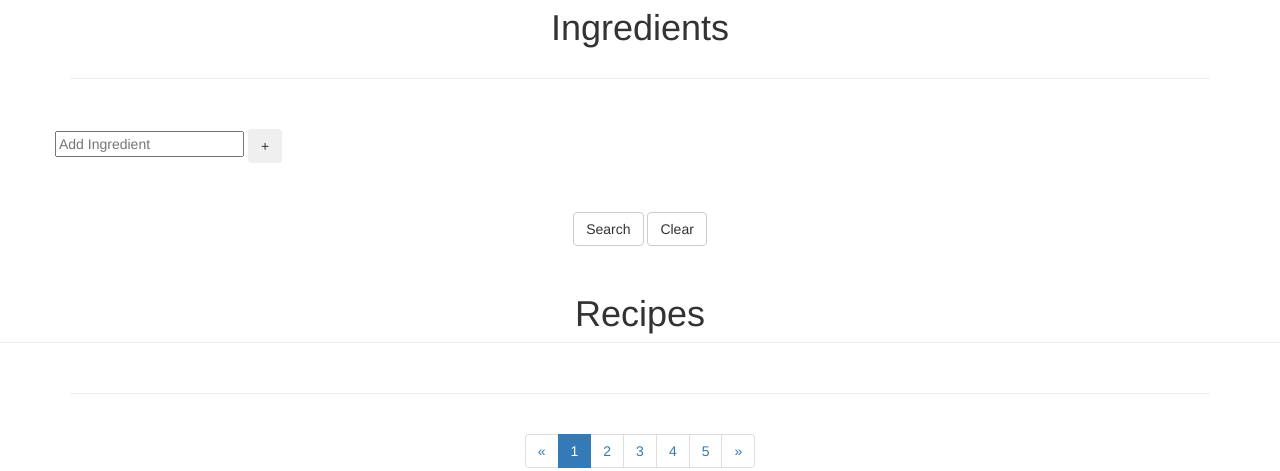
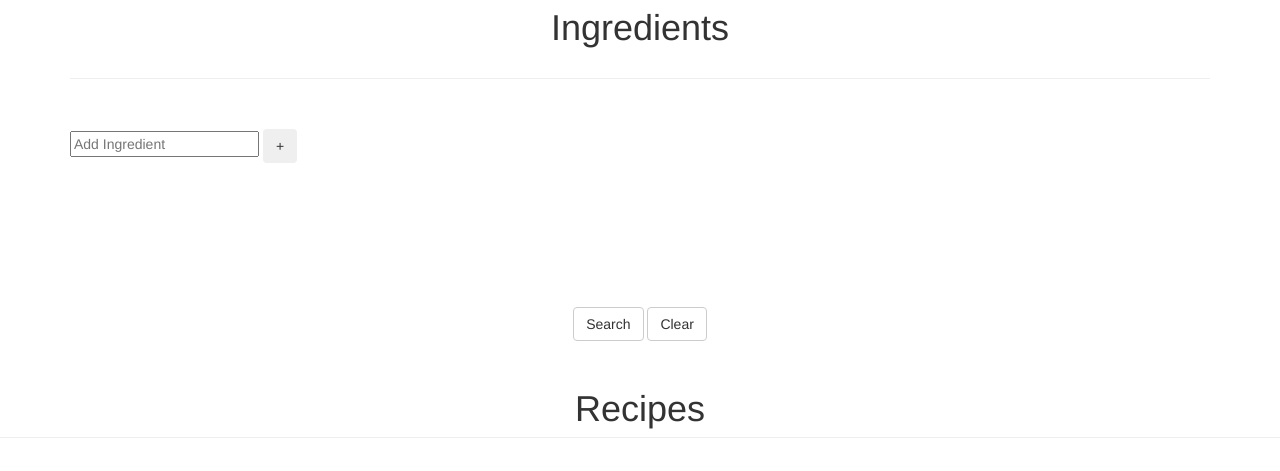
Before and after one commit to wnamen/Foodify, a website: page views/index.html in a window 1280 px wide. Shown: the part 372-843 px from the top of the page. Drawn offline with nearby package versions, Linux system fonts and the light colour scheme; files that its build step writes are made by us from their sources; no server answers; files whose address does not match are found by name.

Commit message:
updated html styling git status

```diff
--- a/views/index.html
+++ b/views/index.html
@@ -84,12 +84,10 @@
 
   <section>
   <div class="control-group">
-  <div class="container">
+  <div class="container" id="ingredients">
     <div class="container" id="left-search">
-        <!-- <div id="ingredients" style="overflow-y:scroll;"> -->
-            <!-- <script id='ingredient-template' type='text/x-handlebars-template'> -->
 
-                <div cl ass="col-md-12 check-row">
+                <div class="col-md-12 check-row">
                     <div class="row">
                         <input type="hidden" name="count" value="1"/>
                         <div class="control-group" id="fields">
@@ -105,24 +103,16 @@
                     </div>
                 </div>
             <!-- </script> -->
-    </div>
-    <div class="container" id="right-search">
-        <div class="col-md-2 ingredients">
+          </div>
+        <div class="container" id="right-search">
         </div>
-    </div>
-    </div>
-        <!-- </div> -->
+      </div>
         <center><form class="navbar-form">
             <button type="submit" class="btn btn-default">Search</button>
             <button type="submit" class="btn btn-default" id="cform">Clear</button>
         </form>
-
-
    </div>
-
   </section>
-
-<!--     <aside class="image-bg-fixed-height"></aside> -->
 
     <div class="row">
       <div class="col-lg-12">
```
